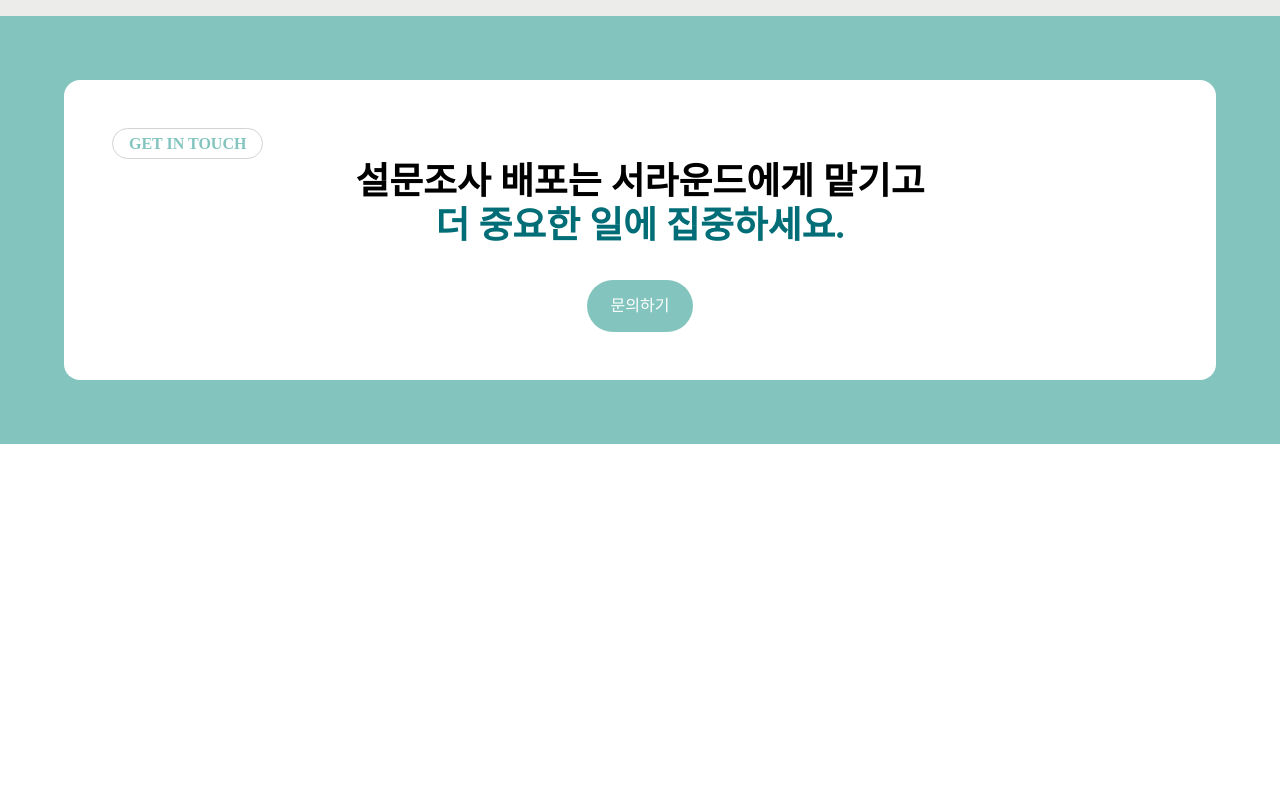
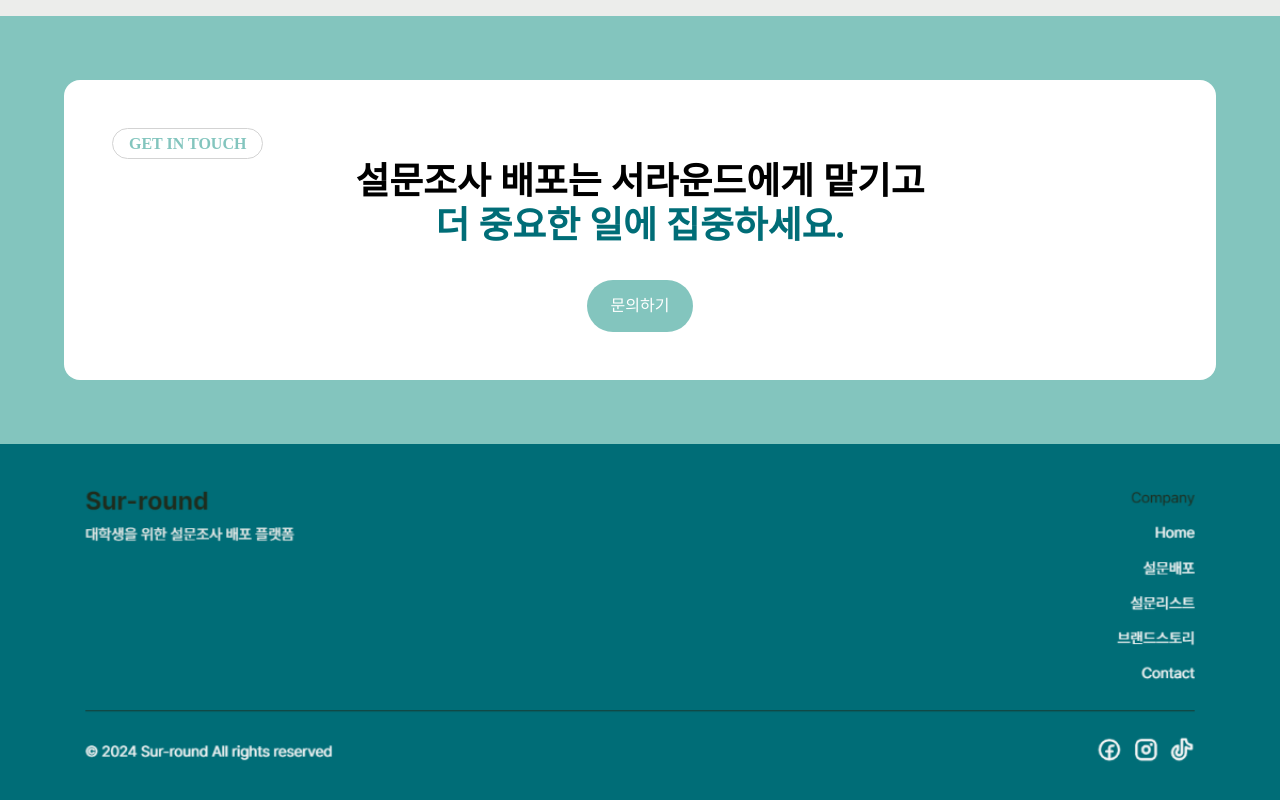
Before and after one commit to Sur-round/FE, a React (Vite) app: page / in a window 1280 px wide. Shown: the part 1371-2171 px from the top of the page. Before the commit the page ends 1815 px from the top, so only its background shows below. Built offline with nearby package versions, Linux system fonts and the light colour scheme; a web font is replaced by a local one.

Commit message:
style: footer 추가

```diff
--- a/src/layout.tsx
+++ b/src/layout.tsx
@@ -1,5 +1,6 @@
 import { Outlet } from 'react-router-dom';
 import Header from './components/Header';
+import FooterImg from '../public/svg/footer.png';
 
 const RootLayout = () => {
   return (
@@ -8,6 +9,9 @@ const RootLayout = () => {
       <main>
         <Outlet />
       </main>
+      <footer>
+        <img src={FooterImg} alt='Footer' style={{ width: '100%' }} />
+      </footer>
     </>
   );
 };
```
Also changed, not shown: public/svg/footer.png (added).
